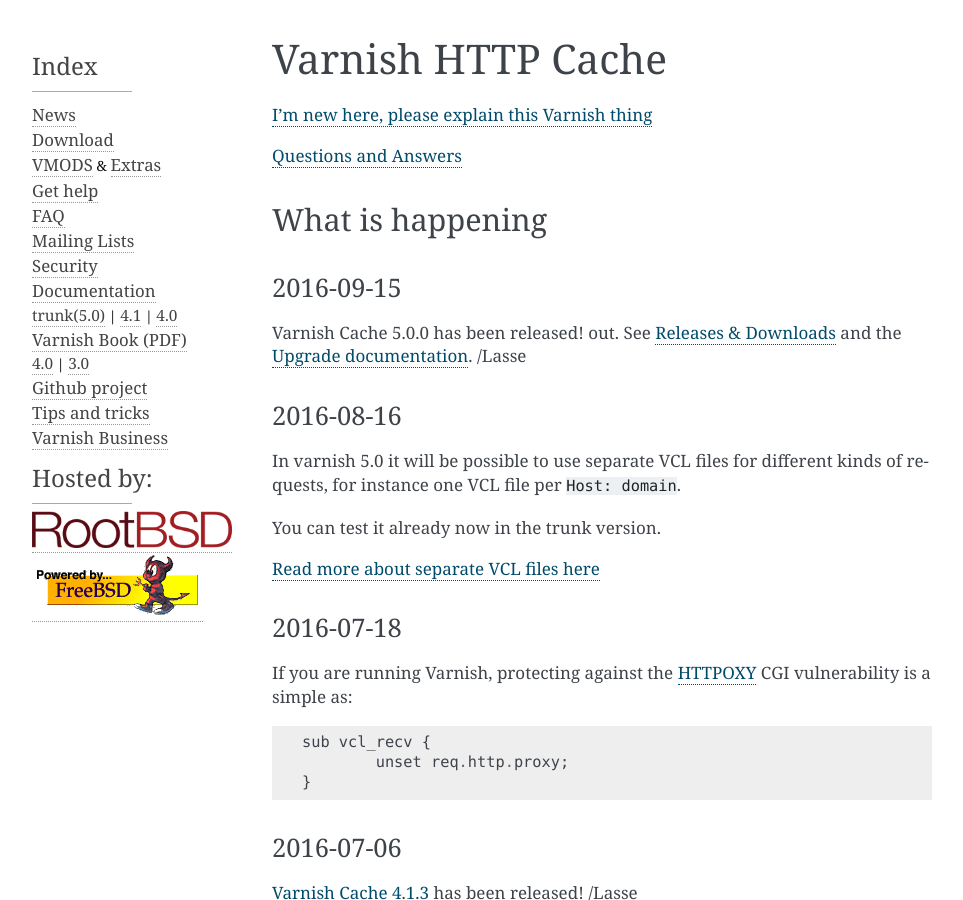
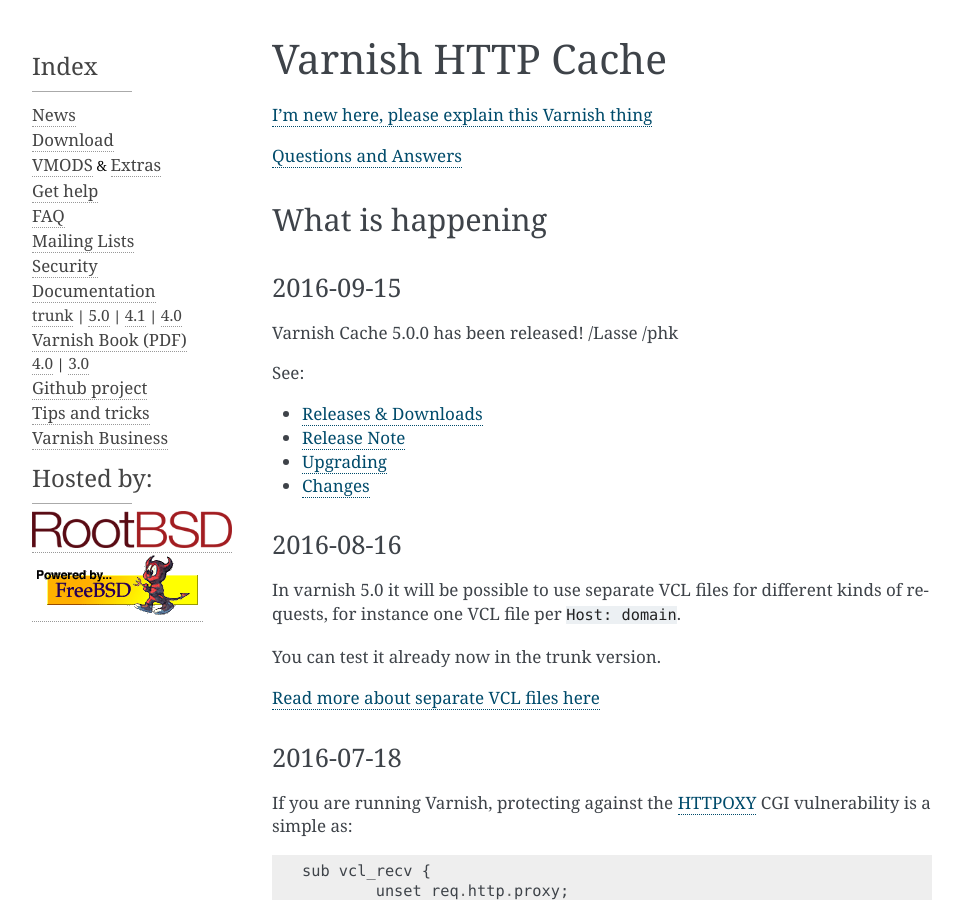
Before and after one commit to varnishcache/homepage, a Sphinx documentation site: the page built from R1/source/index.rst, in a window 1280 px wide and 900 px high. Shown: the whole window, without its empty margins (148-1111 px from the left). Built offline with Sphinx 7.4.7, drawn with Linux system fonts in a browser that asks for light colours; pages that are not in the unit, such as notebooks, are missing from menus; comment, search, counter and statistics services are not loaded.

Commit message:
Update for 5.0

```diff
--- a/R1/source/_templates/navigation.html
+++ b/R1/source/_templates/navigation.html
@@ -21,7 +21,8 @@
     </li>
     <li class="toctree-l1"><a href="{{ pathto("docs/index") }}">Documentation</a></li>
     <li class="toctree-l2">
-	<a href="{{ pathto("docs/trunk/index") }}">trunk(5.0)</a>
+	<a href="{{ pathto("docs/trunk/index") }}">trunk</a>
+        | <a href="{{ pathto("docs/5.0/index") }}">5.0</a>
         | <a href="{{ pathto("docs/4.1/index") }}">4.1</a>
         | <a href="{{ pathto("docs/4.0/index") }}">4.0</a>
     </li>
--- a/R1/source/index.rst
+++ b/R1/source/index.rst
@@ -11,10 +11,14 @@
 2016-09-15
 ~~~~~~~~~~
 
-Varnish Cache 5.0.0 has been released! out. See :ref:`Releases` and the
-`Upgrade documentation`_. /Lasse
+Varnish Cache 5.0.0 has been released!  /Lasse /phk
 
-.. _`Upgrade documentation`: https://www.varnish-cache.org/docs/trunk/whats-new/index.html
+See:
+
+* :ref:`Releases`
+* `Release Note </docs/5.0/whats-new/relnote-5.0>`_
+* `Upgrading </docs/5.0/whats-new/upgrading-5.0>`_
+* `Changes </docs/5.0/whats-new/changes-5.0>`_
 
 
 2016-08-16
--- a/R1/source/releases/index.rst
+++ b/R1/source/releases/index.rst
@@ -8,7 +8,7 @@
 ========================== ============ ===========  ===========
 Release                    Date         Notes        Download
 ========================== ============ ===========  ===========
-Varnish Cache 5.0.0        2016-09-15   Fresh        `varnish-5.0.0.tar.gz`_
+:ref:`rel5.0.0`            2016-09-15   Fresh        `varnish-5.0.0.tar.gz`_
 :ref:`rel4.1.3`            2016-07-05   Supported    `varnish-4.1.3.tar.gz`_
 :ref:`rel4.0.3`            2015-02-19   Supported    `varnish-4.0.3.tar.gz`_
 Varnish Cache 3.0.7        2015-03-23   End Of Life  `varnish-3.0.7.tar.gz`_
@@ -55,6 +55,7 @@
 .. toctree::
 	:hidden:
 
+	rel5.0.0
 	rel4.1.3
 	rel4.1.2
 	rel4.0.3
```
Also changed, not shown: R1/source/releases/rel5.0.0.rst (added, +26 -0 lines).
